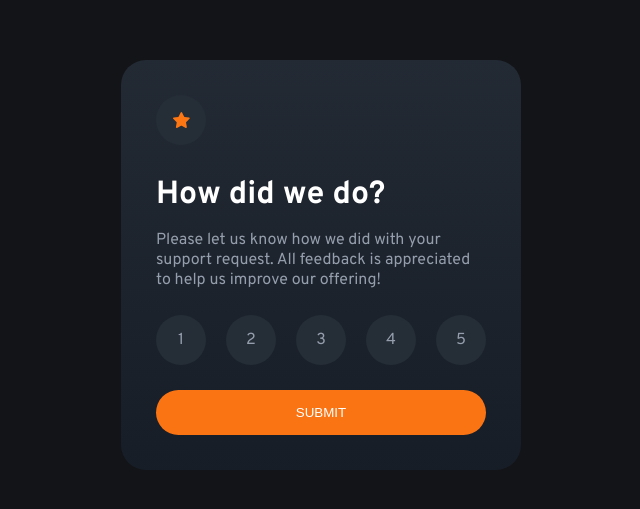
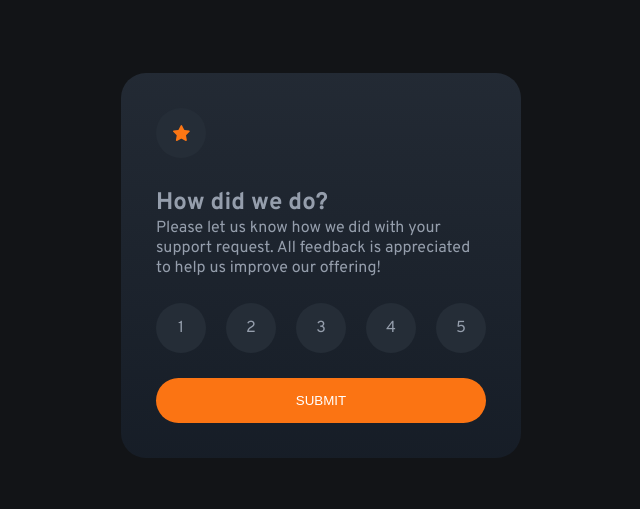
Before and after one commit to leiangelli/frontend-mentor-interactive-rating, a Vue app: page / in a window 1280 px wide. Shown: the part 135-644 px from the top of the page, without its empty margins (319-959 px from the left). Built offline with nearby package versions, Linux system fonts and the light colour scheme.

Commit message:
fix accessibility issues

```diff
--- a/index.html
+++ b/index.html
@@ -3,14 +3,14 @@
   <head>
     <meta charset="utf-8" />
     <meta http-equiv="X-UA-Compatible" content="IE=edge">
-    <meta name="viewport" content="width=device-width, initial-scale=1, maximum-scale=1,user-scalable=0">
+    <meta name="viewport" content="width=device-width, initial-scale=1, maximum-scale=1>
 
     <link rel="icon" href="src/assets/favicon-32x32.png" />
 
     <title>Frontend Mentor | Interactive rating component</title>
   </head>
   <body>
-    <div id="app" class="main"></div>
+    <div id="app" class="main" role="main"></div>
     <script type="module" src="/src/main.ts"></script>
   </body>
 </html>
--- a/src/App.vue
+++ b/src/App.vue
@@ -10,7 +10,7 @@
         <img src="@/assets/icon-star.svg" alt="star" />
       </div>
 
-      <h2>How did we do?</h2>
+      <h1>How did we do?</h1>
 
       <p>
         Please let us know how we did with your support request. All feedback is appreciated
```
